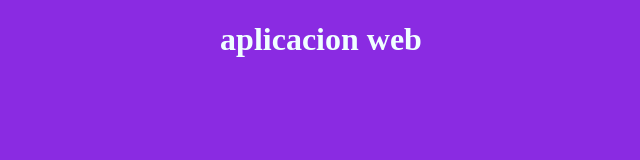
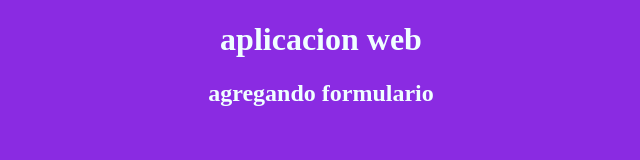
Before and after one commit to Creilobs/Julian-Proyecto-web-06-03-26, a plain HTML site: page index.html in a window 1280 px wide. Shown: the whole page, without its empty margins (319-959 px from the left). Drawn offline with Linux system fonts and the light colour scheme.

Commit message:
Update index.html

```diff
--- a/index.html
+++ b/index.html
@@ -13,6 +13,8 @@
     </style>
 </head>
 <body>
-<h1>aplicacion web</h1>
+
+    <h1>aplicacion web</h1>
+    <h2>agregando formulario </h2>
 </body>
 </html>
```
